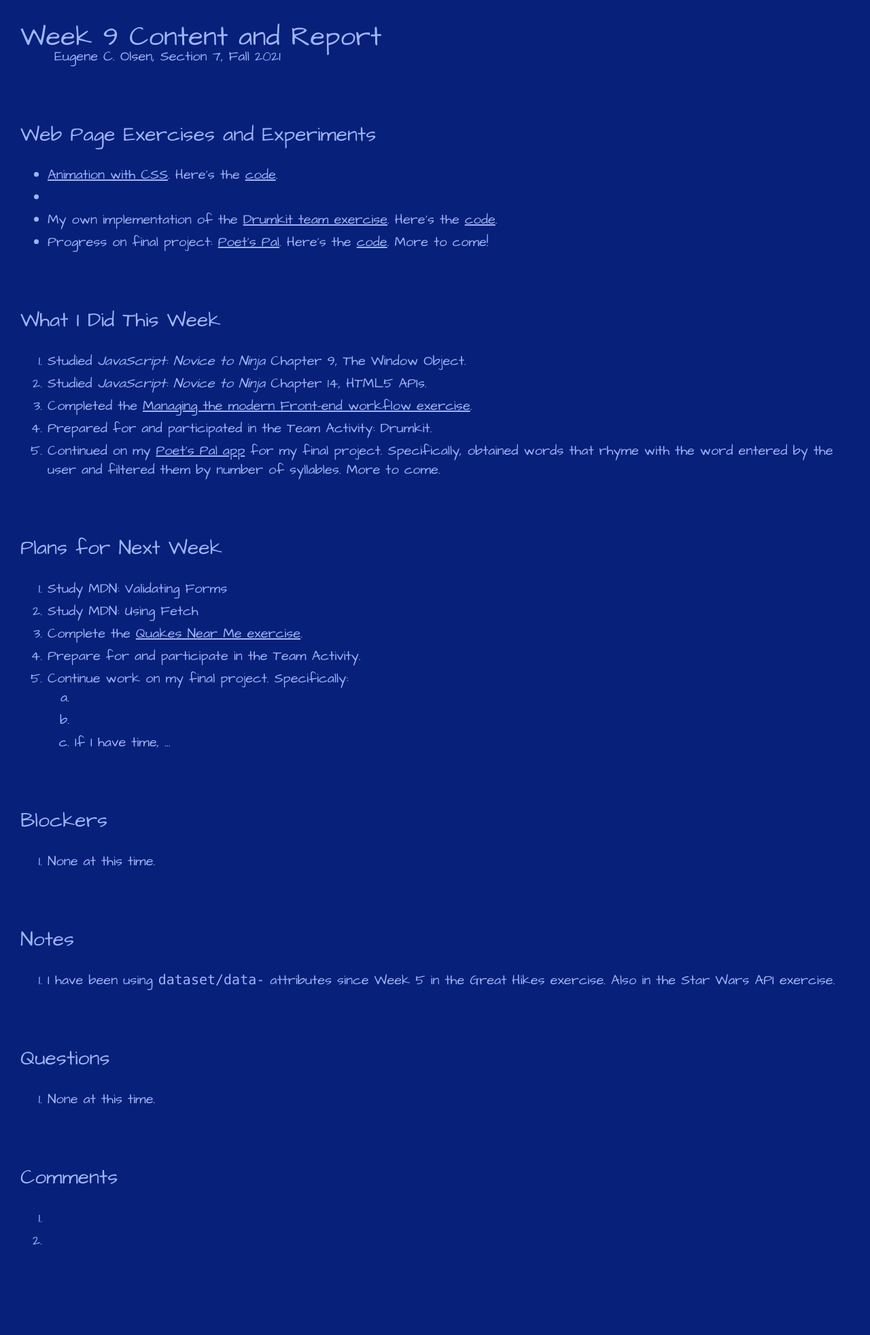
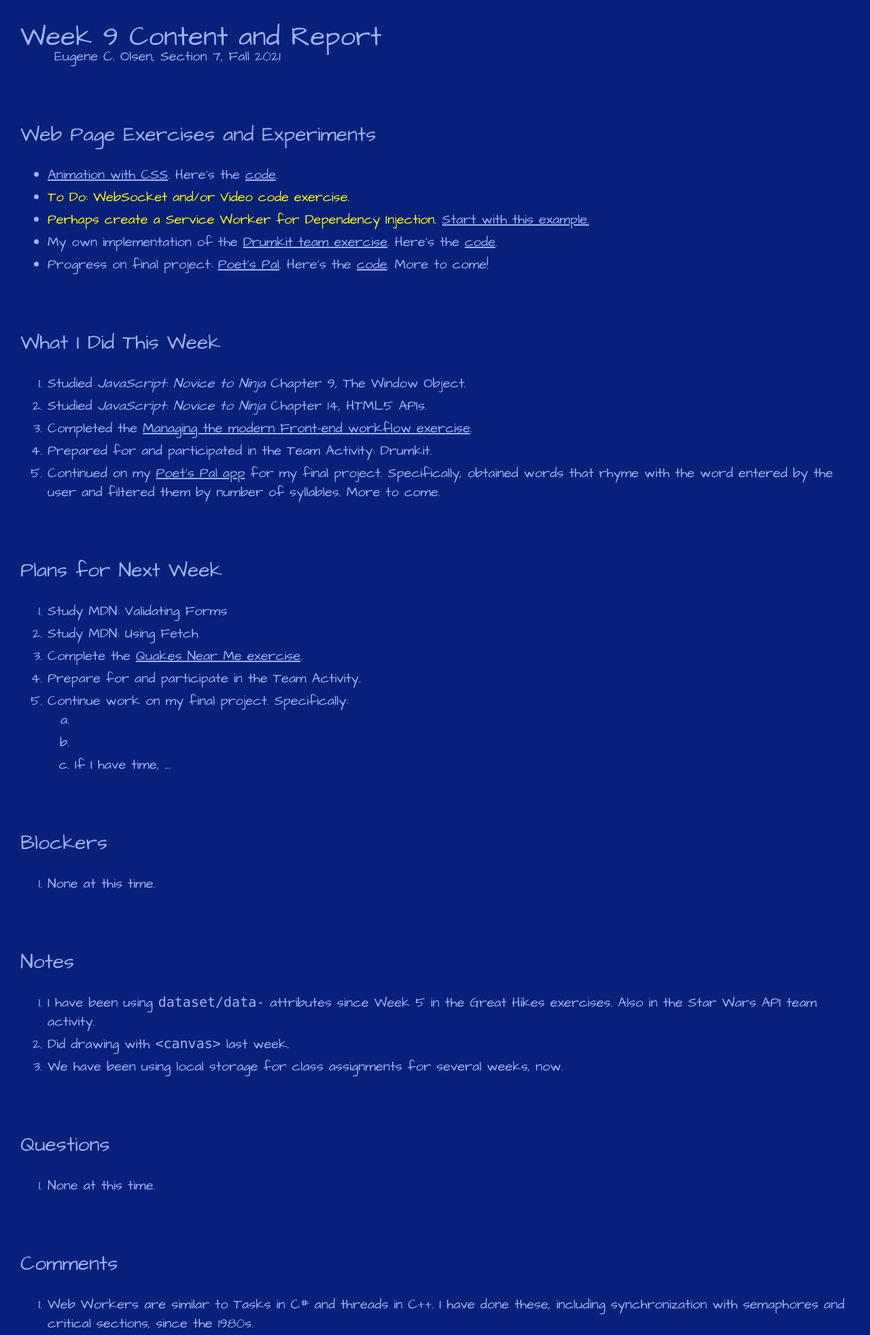
Before and after one commit to eolsenbyui/eolsenbyui.github.io, a plain HTML site: page wdd330/week09/index.html in a window 1280 px wide. Shown: the top 1964 px of the page at 68% size. Before the commit the page ends 1859 px from the top, so only its background shows below. Drawn offline with Linux system fonts and the light colour scheme.

Commit message:
Add notes, comments, and to-do items.

```diff
--- a/wdd330/week09/index.html
+++ b/wdd330/week09/index.html
@@ -24,6 +24,11 @@
                 Here's the <a href="https://github.com/eolsenbyui/eolsenbyui.github.io/tree/master/wdd330/week09/spin/index.html" target="_blank">code</a>.
             </li>
             <li>
+                <span class="to-do">To Do: WebSocket and/or Video code exercise.</span>
+            </li>
+            <li>
+                <span class="to-do">Perhaps create a Service Worker for Dependency Injection.</span>
+                <a href="https://serviceworke.rs/dependency-injector.html" target="_blank">Start with this example.</a>
             </li>
             <li>
                 My own implementation of the <a href="./drums/" target="_blank">Drumkit team exercise</a>.
@@ -85,9 +90,11 @@
         <h2>Notes</h2>
         <ol>
             <li>
-                I have been using <code>dataset/data-</code> attributes since Week 5 in the Great Hikes exercise.
-                Also in the Star Wars API exercise.
+                I have been using <code>dataset/data-</code> attributes since Week 5 in the Great Hikes exercises.
+                Also in the Star Wars API team activity.
             </li>
+            <li>Did drawing with <code>&lt;canvas&gt;</code> last week.</li>
+            <li>We have been using local storage for class assignments for several weeks, now.</li>
         </ol>
     </section>
 
@@ -102,7 +109,8 @@
         <h2>Comments</h2>
         <ol>
             <li>
-
+                Web Workers are similar to Tasks in C# and threads in C++.
+                I have done these, including synchronization with semaphores and critical sections, since the 1980s.
             </li>
             <li>
 
```
